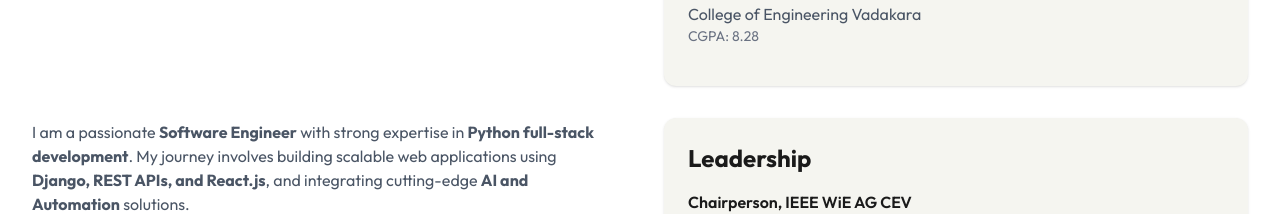
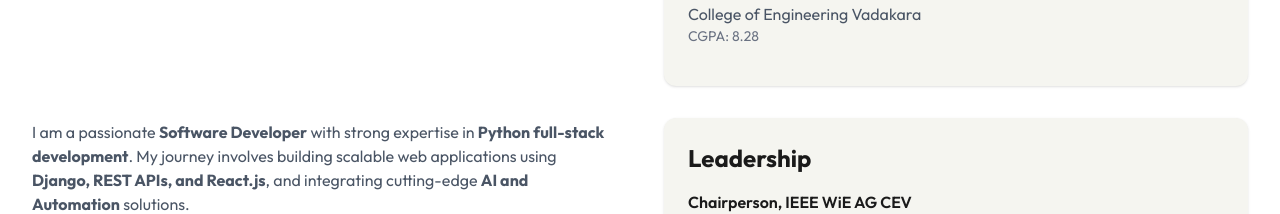
Before and after one commit to thameenaparveen2906/Thameena-Parveen--Personal-Portfolio, a React (Vite) app: page / in a window 1280 px wide. Shown: the part 1102-1316 px from the top of the page. Built offline with nearby package versions, Linux system fonts and the light colour scheme.

Commit message:
Update About section

```diff
--- a/src/components/About.jsx
+++ b/src/components/About.jsx
@@ -25,7 +25,7 @@ const About = () => {
                     >
                         <div className="prose prose-lg text-gray-600">
                             <p className="mb-6">
-                                I am a passionate <strong>Software Engineer</strong> with strong expertise in <strong>Python full-stack development</strong>.
+                                I am a passionate <strong>Software Developer</strong> with strong expertise in <strong>Python full-stack development</strong>.
                                 My journey involves building scalable web applications using <strong>Django, REST APIs, and React.js</strong>, and integrating cutting-edge <strong>AI and Automation</strong> solutions.
                             </p>
                             <p className="mb-6">
```
